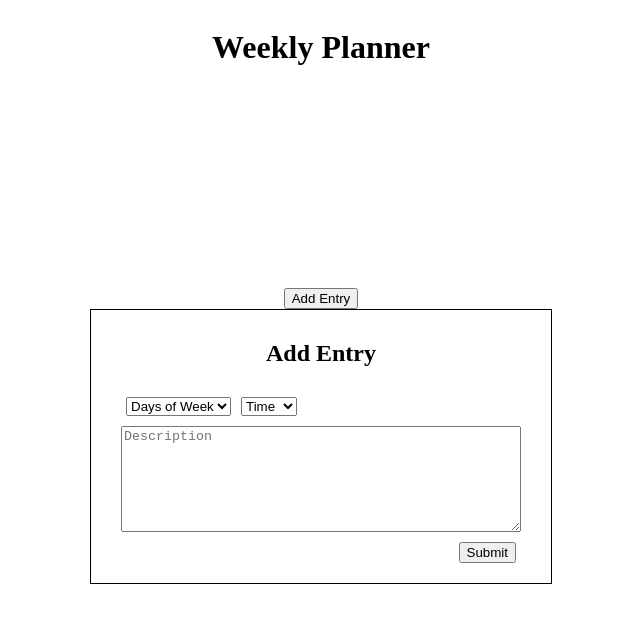
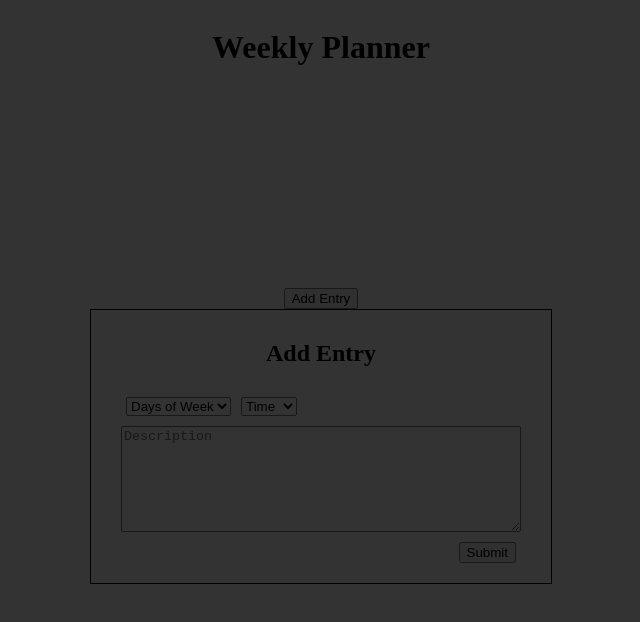
Before and after one commit to RobACurtis/week-planner, a website: page index.html in a window 1280 px wide. Both pictures are taken after a click on the button "Add Entry". Shown: the whole page, without its empty margins (319-959 px from the left). Drawn offline with Linux system fonts and the light colour scheme.

Commit message:
progress.

```diff
--- a/index.html
+++ b/index.html
@@ -22,7 +22,7 @@
         </div>
       </div>
     </div>
-
+    <div class="z-index">
       <div class="row">
         <div class="column-full center">
           <div class="popup margin-popup hidden">
@@ -83,7 +83,8 @@
         </div>
       </div>
     </div>
-  <div class="overlay"></div>
+  </div>
+  <div class="overlay hidden"></div>
   <script src="main.js"></script>
 </body>
 
--- a/main.js
+++ b/main.js
@@ -1,8 +1,10 @@
 var $addEntry = document.querySelector('.button-1');
 var $popup = document.querySelector('.popup');
+var $overlay = document.querySelector('.overlay');
 
 $addEntry.addEventListener('click', openPopup);
 
 function openPopup(event) {
   $popup.className = 'popup margin-popup';
+  $overlay.className = 'overlay';
 }
--- a/styles.css
+++ b/styles.css
@@ -29,6 +29,7 @@
 }
 
 .popup {
+  position: absolute;
   border: 1px solid black;
   width: 400px;
 }
@@ -71,6 +72,16 @@
   margin: 10px 5px;
 }
 
-.overlay{
+.overlay {
+  position: fixed;
+  opacity: 1;
+  top: 0;
+  bottom: 0;
+  left: 0;
+  right: 0;
+  background-color: rgb(0 0 0/80%);
+}
 
+.z-index {
+  z-index: 1;
 }
```
Lines whose indentation alone changed are shown as unchanged.
